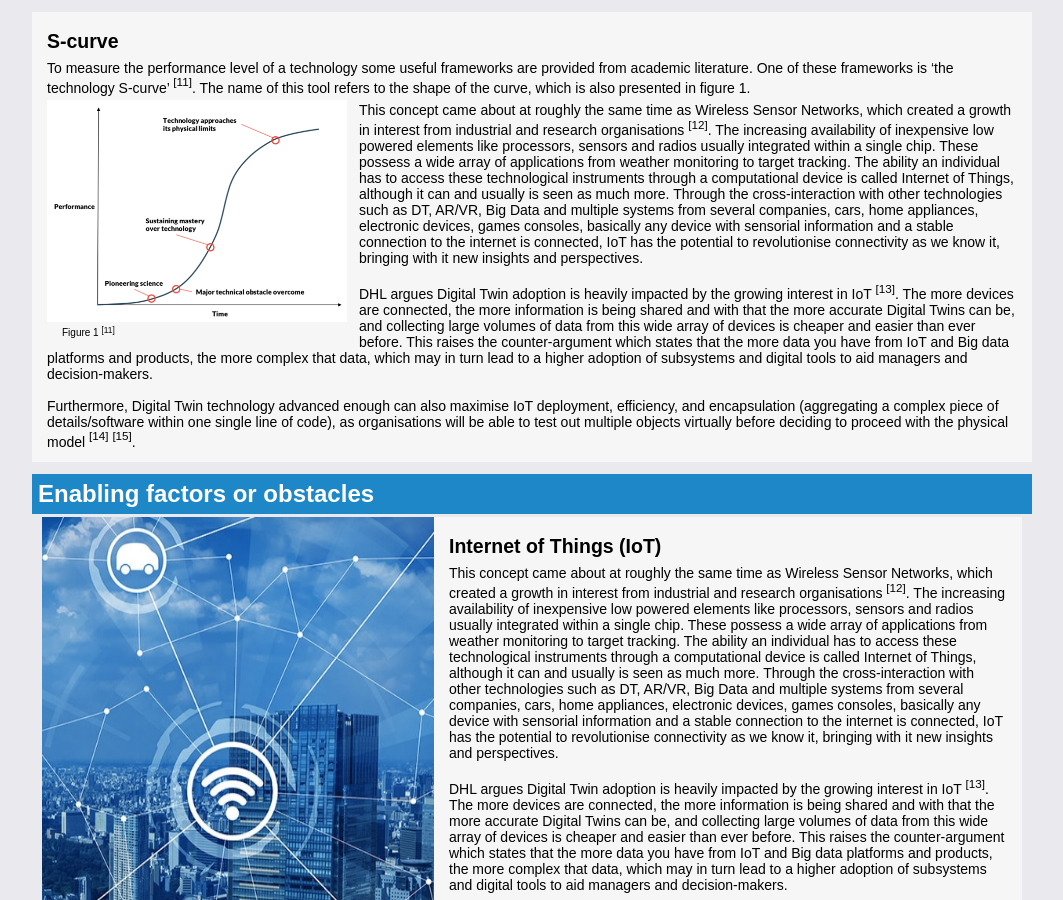
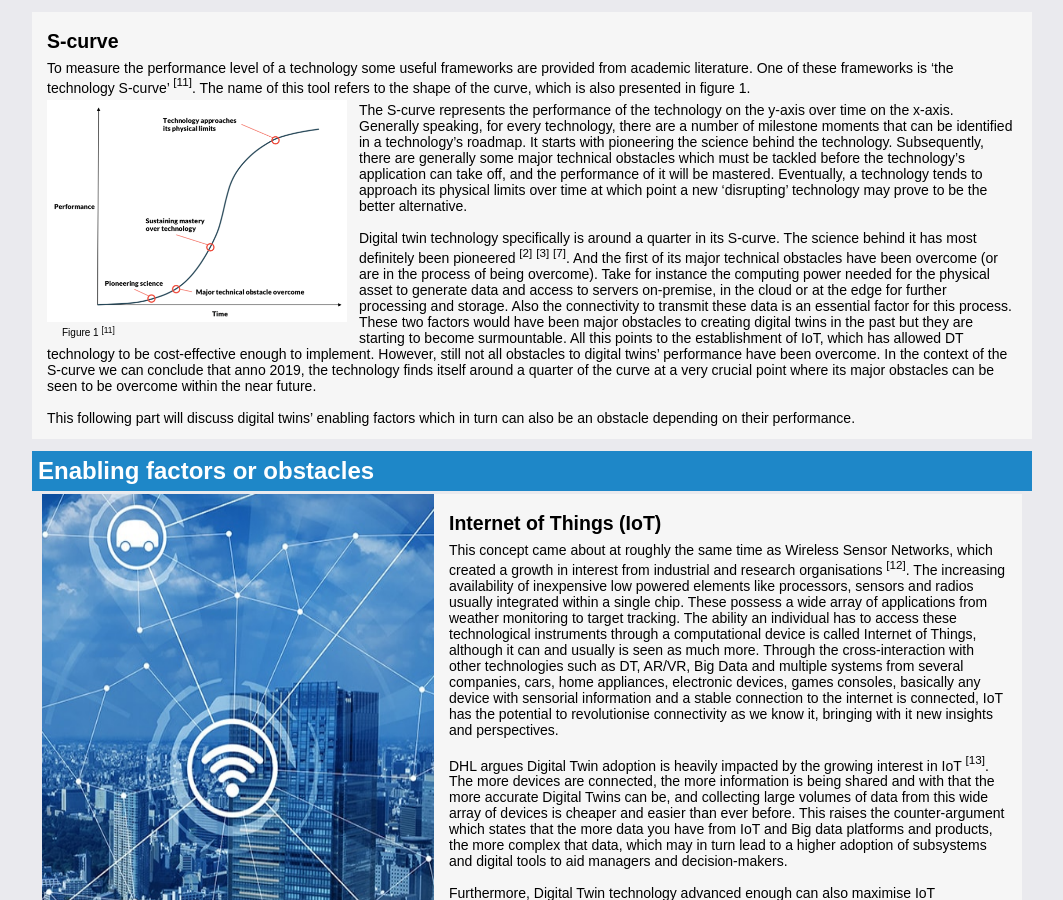
Before and after one commit to NielsBroek/mdidt, a plain HTML site: page index.html in a window 1280 px wide. Shown: the part 1752-2652 px from the top of the page, without its empty margins (108-1171 px from the left). Drawn offline with Linux system fonts and the light colour scheme.

Commit message:
Add files via upload

```diff
--- a/index.html
+++ b/index.html
@@ -456,12 +456,12 @@ Figure 1 <a href="#ref11"> <sup>[11]</sup></a>
 </p>
 </div>
 <p>
-This concept came about at roughly the same time as Wireless Sensor Networks, which created a growth in interest from industrial and research organisations <a href="#ref12"> <sup>[12]</sup></a>.  The increasing availability of inexpensive low powered elements like processors, sensors and radios usually integrated within a single chip. These possess a wide array of applications from weather monitoring to target tracking. The ability an individual has to access these technological instruments through a computational device is called Internet of Things, although it can and usually is seen as much more. Through the cross-interaction with other technologies such as DT, AR/VR, Big Data and multiple systems from several companies, cars, home appliances, electronic devices, games consoles, basically any device with sensorial information and a stable connection to the internet is connected, IoT has the potential to revolutionise connectivity as we know it, bringing with it new insights and perspectives.
+The S-curve represents the performance of the technology on the y-axis over time on the x-axis. Generally speaking, for every technology, there are a number of milestone moments that can be identified in a technology’s roadmap. It starts with pioneering the science behind the technology. Subsequently, there are generally some major technical obstacles which must be tackled before the technology’s application can take off, and the performance of it will be mastered. Eventually, a technology tends to approach its physical limits over time at which point a new ‘disrupting’ technology may prove to be the better alternative.
 <br><br>
-DHL argues Digital Twin adoption is heavily impacted by the growing interest in IoT
-<a href="#ref13"> <sup>[13]</sup></a>. The more devices are connected, the more information is being shared and with that the more accurate Digital Twins can be, and collecting large volumes of data from this wide array of devices is cheaper and easier than ever before. This raises the counter-argument which states that the more data you have from IoT and Big data platforms and products, the more complex that data, which may in turn lead to a higher adoption of subsystems and digital tools to aid managers and decision-makers.
+Digital twin technology specifically is around a quarter in its S-curve. The science behind it has most definitely been pioneered <a href="#ref2"> <sup>[2]</sup></a><a href="#ref3"> <sup>[3]</sup></a><a href="#ref7"> <sup>[7]</sup></a>. And the first of its major technical obstacles have been overcome (or are in the process of being overcome). Take for instance the computing power needed for the physical asset to generate data and access to servers on-premise, in the cloud or at the edge for further processing and storage. Also the connectivity to transmit these data is an essential factor for this process. These two factors would have been major obstacles to creating digital twins in the past but they are starting to become surmountable. All this points to the establishment of IoT, which has allowed DT technology to be cost-effective enough to implement. However, still not all obstacles to digital twins’ performance have been overcome. In the context of the S-curve we can conclude that anno 2019, the technology finds itself around a quarter of the curve at a very crucial point where its major obstacles can be seen to be overcome within the near future.
 <br><br>
-Furthermore, Digital Twin technology advanced enough can also maximise IoT deployment, efficiency, and encapsulation (aggregating a complex piece of details/software within one single line of code), as organisations will be able to test out multiple objects virtually before deciding to proceed with the physical model<a href="#ref14"> <sup>[14]</sup></a><a href="#ref15"> <sup>[15]</sup></a>.
+This following part will discuss digital twins’ enabling factors which in turn can also be an obstacle depending on their performance.
+
 </p>
 </div>
 
```
